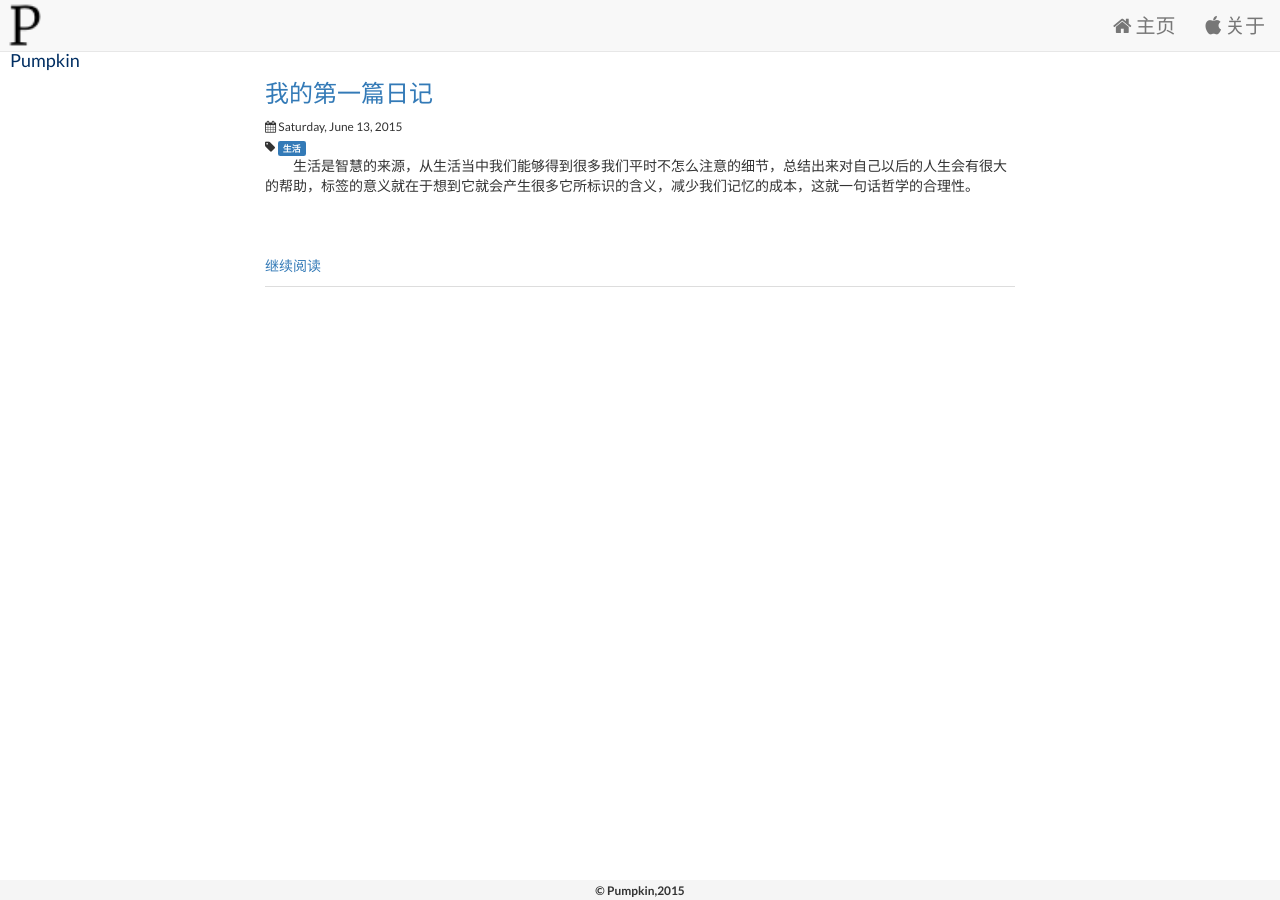
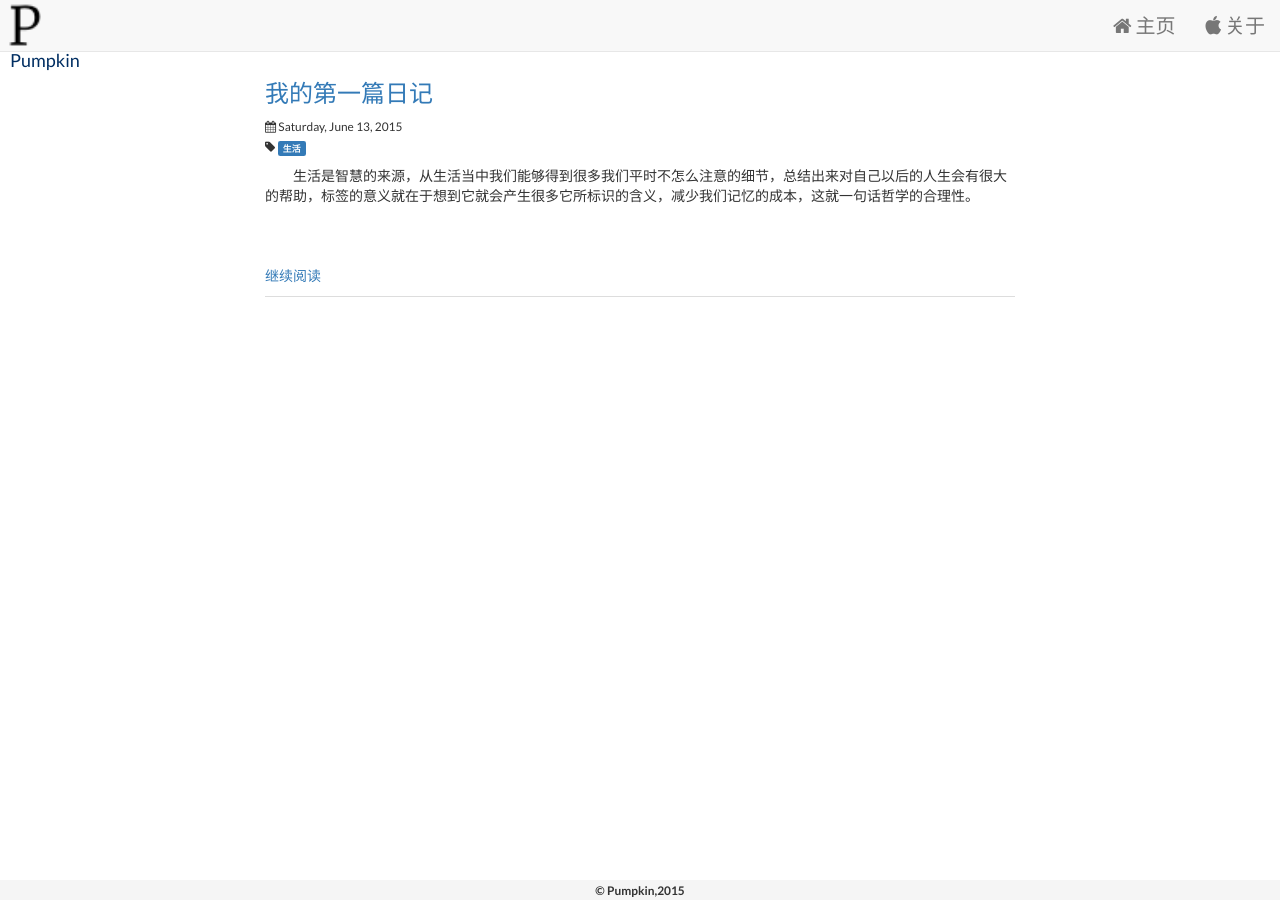
Before and after one commit to LarryBrick/jekyll_demo, a Jekyll site: the page built from index.html, in a window 1280 px wide. Built offline with Jekyll 4.4.1, drawn with Linux system fonts in a browser that asks for light colours; nearby versions of some CDN libraries.

Commit message:
调整主页显示格式

```diff
--- a/index.html
+++ b/index.html
@@ -15,7 +15,7 @@ date: 2014-10-19 23:51
             </time>
 	      </small>
         </div>
-		<div class="margin1">
+	    <div class="margin10">
           <small>
             <i class="fa fa-tag"></i>
             {% for tag in post.tags %}
```
Lines whose indentation alone changed are shown as unchanged.
